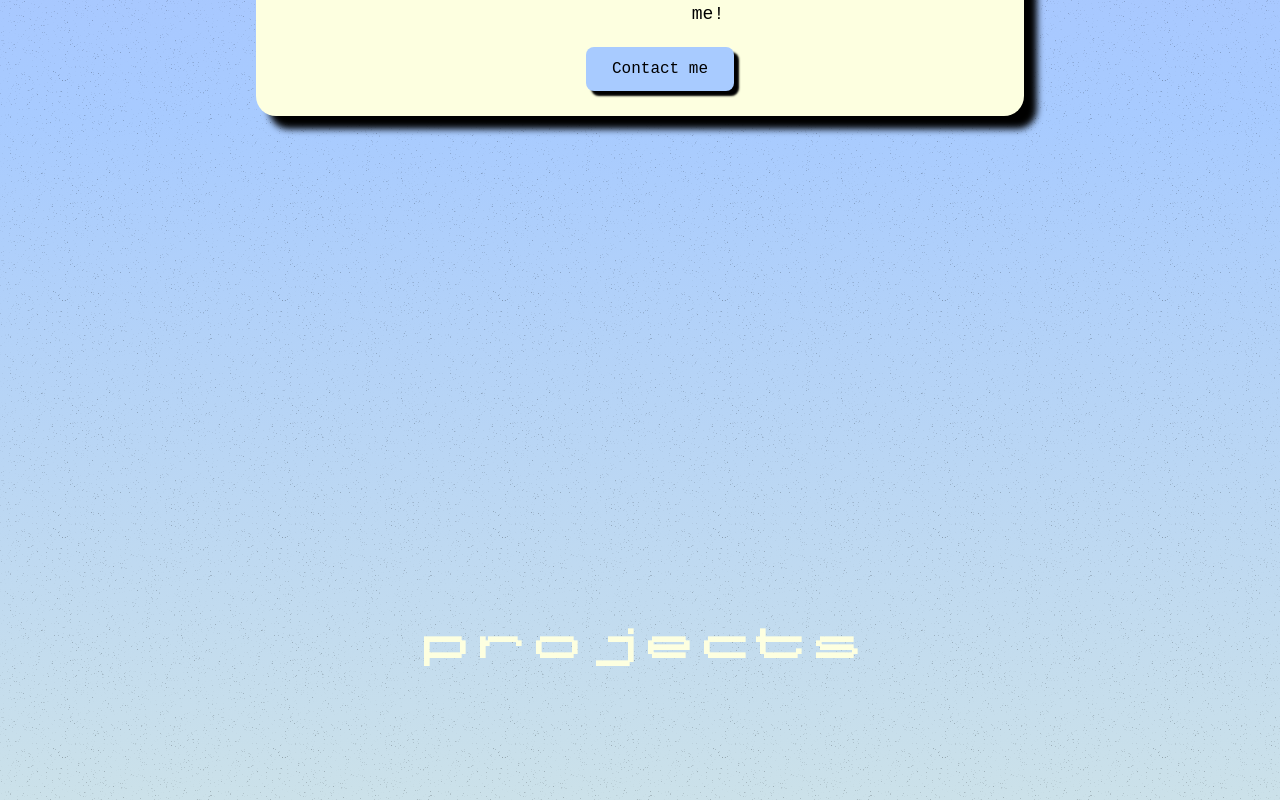
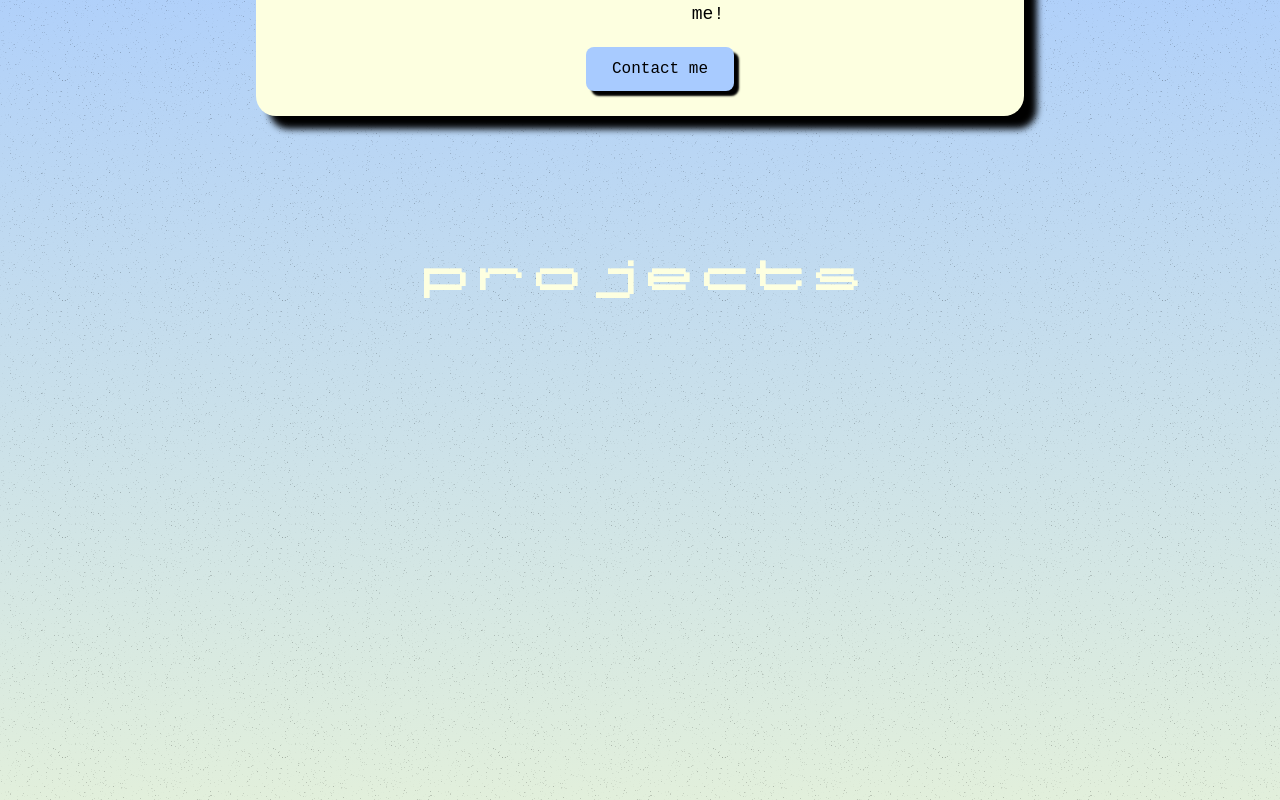
Before and after one commit to inpatr/portfoliov3, a Next.js app: page / in a window 1280 px wide. Shown: the part 1480-2280 px from the top of the page. Built offline with nearby package versions, Linux system fonts and the light colour scheme.

Commit message:
fixed projectsheader

```diff
--- a/styles/globals.css
+++ b/styles/globals.css
@@ -300,6 +300,8 @@ h2 {
 
 @media (min-width: 1280px) {
   .projectsheader {
+    height: 20vh;
+    padding-top: 10rem;
     text-align: center;
     display: flex;
     flex-direction: column;
```
